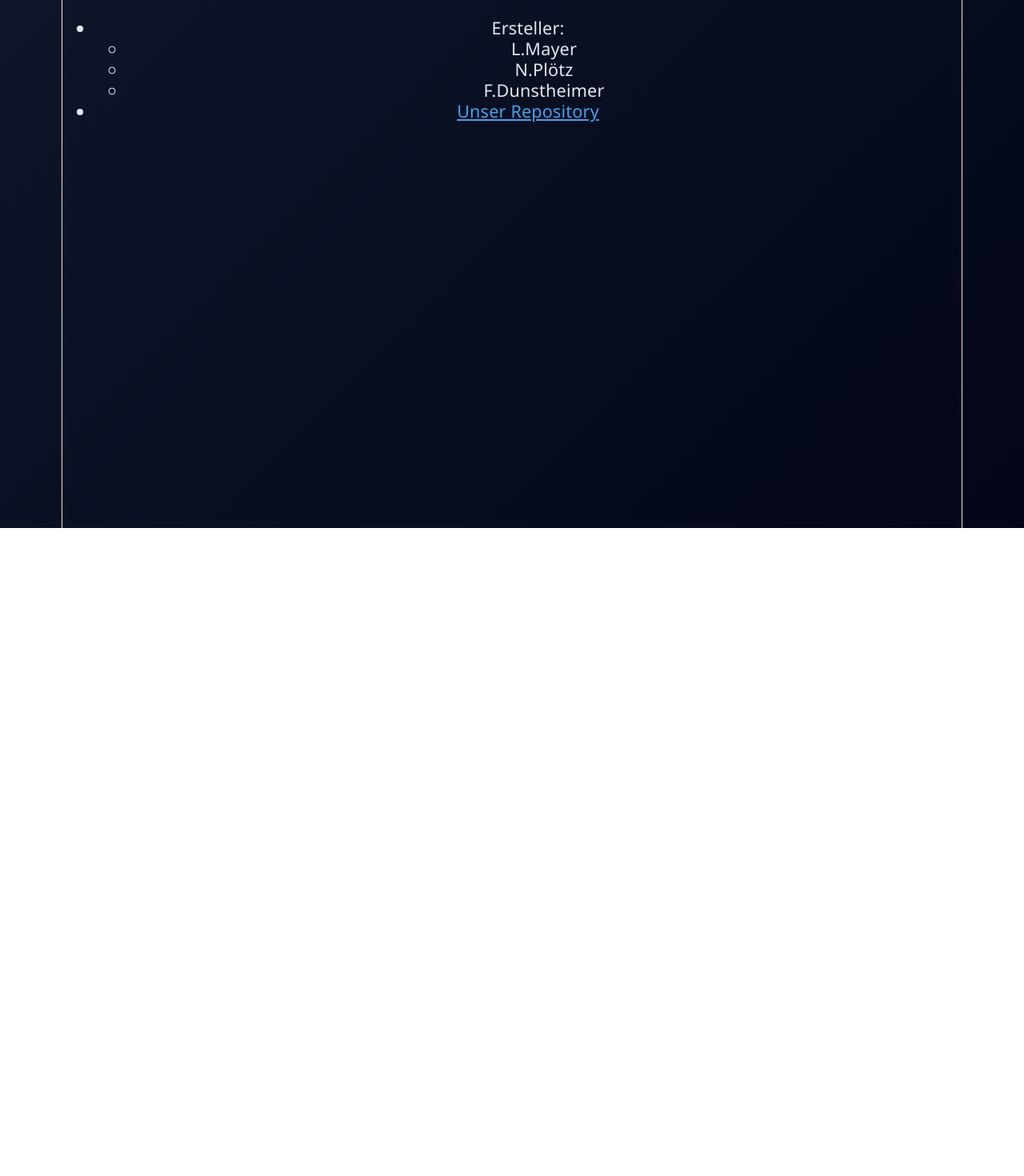
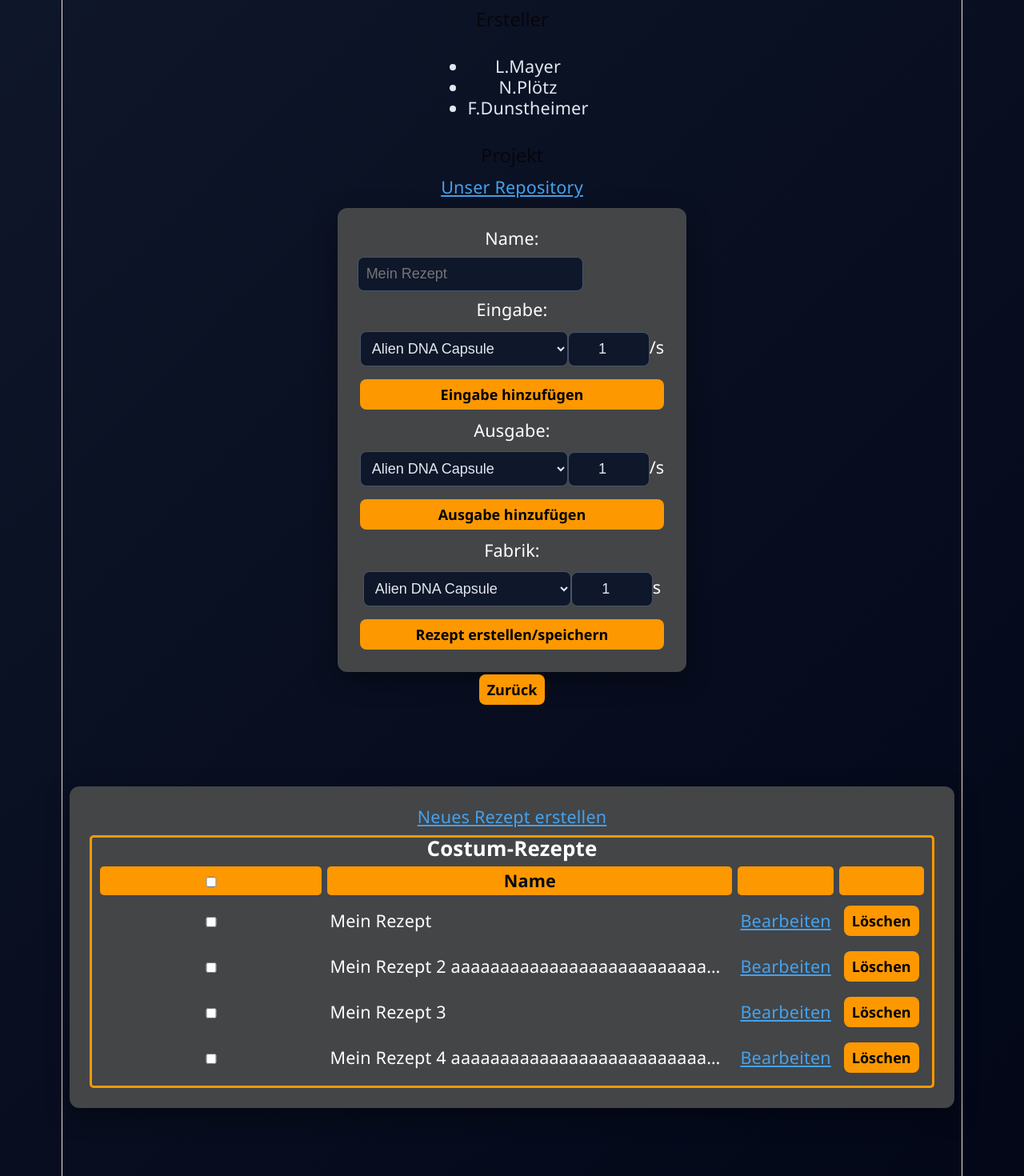
Before and after one commit to LeReyam/Satiscalc, a React (Vite) app: page / in a window 1280 px wide. Shown: the part 140-1610 px from the top of the page at 80% size. Before the commit the page ends 800 px from the top, so only its background shows below. Built offline with nearby package versions, Linux system fonts and the light colour scheme.

Commit message:
add About, Costum_recipe_editor, and Costum_recipetable components to App

```diff
--- a/src/App.tsx
+++ b/src/App.tsx
@@ -1,18 +1,18 @@
-import { useState } from "react";
-import reactLogo from "./assets/react.svg";
-import viteLogo from "./assets/vite.svg";
-import heroImg from "./assets/hero.png";
+import { About } from "./components/about.tsx";
+import { Costum_recipe_editor } from "./components/costum-recipe-editor.tsx";
+import { Costum_recipetable } from "./components/costum-recipetable.tsx";
 import { Footer } from "./components/footer";
 import "./App.css";
 import {Header} from "./components/header.tsx"
 
 function App() {
-  const [count, setCount] = useState(0);
 
   return (
     <>
 		<Header/>
-
+    <About/>
+    <Costum_recipe_editor/>
+    <Costum_recipetable/>
 		<Footer />
     </>
   );
--- a/src/components/about.tsx
+++ b/src/components/about.tsx
@@ -0,0 +1,18 @@
+export function About(){
+	return(
+		<div title="about">
+			<section>
+				<h2>Ersteller</h2>
+				<ul>
+				<li>L.Mayer</li>
+				<li>N.Plötz</li>
+				<li>F.Dunstheimer</li>
+				</ul>
+				<h2>Projekt</h2>
+				<p>
+				<a href="https://github.com/LeReyam/Satiscalc">Unser Repository</a>
+				</p>
+			</section>
+		</div>
+	)
+}
--- a/src/components/costum-recipe-editor.tsx
+++ b/src/components/costum-recipe-editor.tsx
@@ -0,0 +1,40 @@
+export function Costum_recipe_editor(){
+	return (
+		<main title="costum_recipe_editor">
+			<section>
+				<form id="selection">
+					<label>Name:</label>
+					<input type="text" placeholder="Mein Rezept"/>
+					Eingabe:
+					<p>
+					<select name="Ressource" id="Ressource">
+						<option value="Alien DNA Capsule">Alien DNA Capsule</option>
+						<option value="Alumium Casing">Aluminium Casing</option>
+					</select>
+						<input type="number" value="1" min="1" max="1000000" id="number"/>/s
+					</p>
+					<button>Eingabe hinzufügen</button>
+					Ausgabe:
+					<p>
+					<select name="Fabrik" id="Fabrik">
+						<option value="Alien DNA Capsule">Alien DNA Capsule</option>
+						<option value="Alumium Casing">Aluminium Casing</option>
+					</select>
+						<input type="number" value="1" min="1" max="1000000" id="number"/>/s
+					</p>
+					<button>Ausgabe hinzufügen</button>
+					Fabrik:
+					<p>
+					<select name="Fabrik" id="Fabrik">
+						<option value="Alien DNA Capsule">Alien DNA Capsule</option>
+						<option value="Alumium Casing">Aluminium Casing</option>
+					</select>
+						<input type="number" value="1" min="1" max="1000000" id="number"/>s
+					</p>
+					<button>Rezept erstellen/speichern</button>
+				</form>
+				<a href="custom-recipies.html"><button>Zurück</button></a>
+			</section>
+		</main>
+	)
+}
--- a/src/components/costum-recipetable.tsx
+++ b/src/components/costum-recipetable.tsx
@@ -0,0 +1,50 @@
+export function Costum_recipetable(){
+	return(
+		<main id="planner">
+			<section>
+				<form>
+					<div title="new-recipe">
+						<a href="rezepte-erstellen-bearbeiten.html" title="btn">Neues Rezept erstellen</a>
+					</div>
+					<div title="table-wrapper">
+						<table title="table-info">
+							<caption>Costum-Rezepte</caption>
+							<thead>
+								<th><input type="checkbox" title="all"/></th>
+								<th>Name</th>
+								<th></th>
+								<th></th>
+							</thead>
+							<tbody>
+								<tr>
+									<td><input type="checkbox" name="Rezept" title="check1"/></td>
+									<td title="recipe-name">Mein Rezept</td>
+									<td><a href="rezepte-erstellen-bearbeiten.html">Bearbeiten</a></td>
+									<td><button>Löschen</button></td>
+								</tr>
+								<tr>
+									<td><input type="checkbox" name="Rezept" title="check1"/></td>
+									<td title="recipe-name">Mein Rezept 2 aaaaaaaaaaaaaaaaaaaaaaaaaaaaaaaaaaaaaaaaaaaaaaaaaaaaaaaaaaaaaaaaaaaaaaaaaaaaaaaaaaaaaaaaaaaaaaaaaaaa</td>
+									<td><a href="rezepte-erstellen-bearbeiten.html">Bearbeiten</a></td>
+									<td><button>Löschen</button></td>
+								</tr>
+								<tr>
+									<td><input type="checkbox" name="Rezept" title="check1"/></td>
+									<td title="recipe-name">Mein Rezept 3</td>
+									<td><a href="rezepte-erstellen-bearbeiten.html">Bearbeiten</a></td>
+									<td><button>Löschen</button></td>
+								</tr>
+								<tr>
+									<td><input type="checkbox" name="Rezept" title="check1"/></td>
+									<td title="recipe-name">Mein Rezept 4 aaaaaaaaaaaaaaaaaaaaaaaaaaaaaaaaaaa</td>
+									<td><a href="rezepte-erstellen-bearbeiten.html">Bearbeiten</a></td>
+									<td><button>Löschen</button></td>
+								</tr>
+							</tbody>
+						</table>
+					</div>
+				</form>
+			</section>
+		</main>
+	)
+}
```
